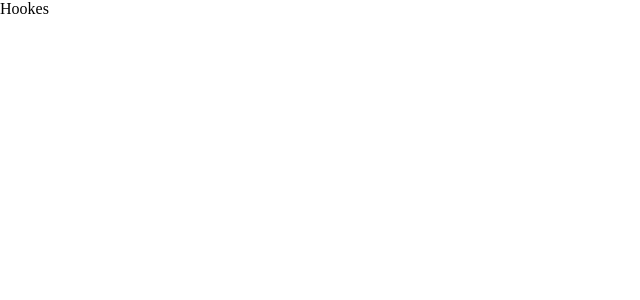
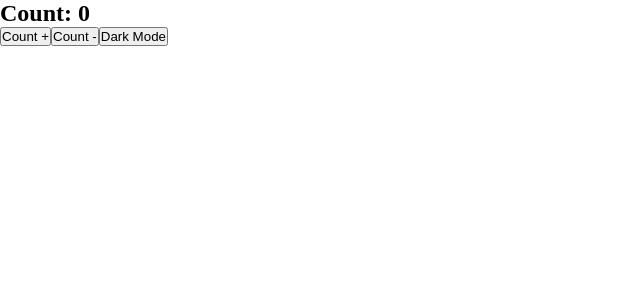
Before and after one commit to ER-MahipalSingh/10AM_ReactJS, a React (Vite) app: page /hookes in a window 1280 px wide. Shown: the top 300 px of the page, without its empty margins (0-640 px from the left). Built offline with nearby package versions, Linux system fonts and the light colour scheme.

Commit message:
Add files via upload

```diff
--- a/src/pages/Hookes.jsx
+++ b/src/pages/Hookes.jsx
@@ -1,9 +1,36 @@
-import React from 'react'
+import React, { useState } from "react";
 
 const Hookes = () => {
+  const [count, setCount] = useState(0);
+  const [darkMode, setDarkMode] = useState(false);
+  // console.log(count);
+
+  const countIncHandler = () => {
+    setCount((pre) => pre + 1);
+  };
+
+  const countDecHandler = () => {
+    if (count === 0) return;
+    setCount((pre) => pre - 1);
+  };
+
+  const changeDarkMode = () => {
+    setDarkMode((pre) => !pre);
+  };
+
+  const darkBackground = {
+    backgroundColor: darkMode ? "black" : "white",
+    color: darkMode ? "white" : "black",
+  };
+
   return (
-    <div>Hookes</div>
-  )
-}
+    <div style={darkBackground}>
+      <h2>Count: {count}</h2>
+      <button onClick={countIncHandler}>Count +</button>
+      <button onClick={countDecHandler}>Count -</button>
+      <button onClick={changeDarkMode}>Dark Mode</button>
+    </div>
+  );
+};
 
-export default Hookes
+export default Hookes;
```
